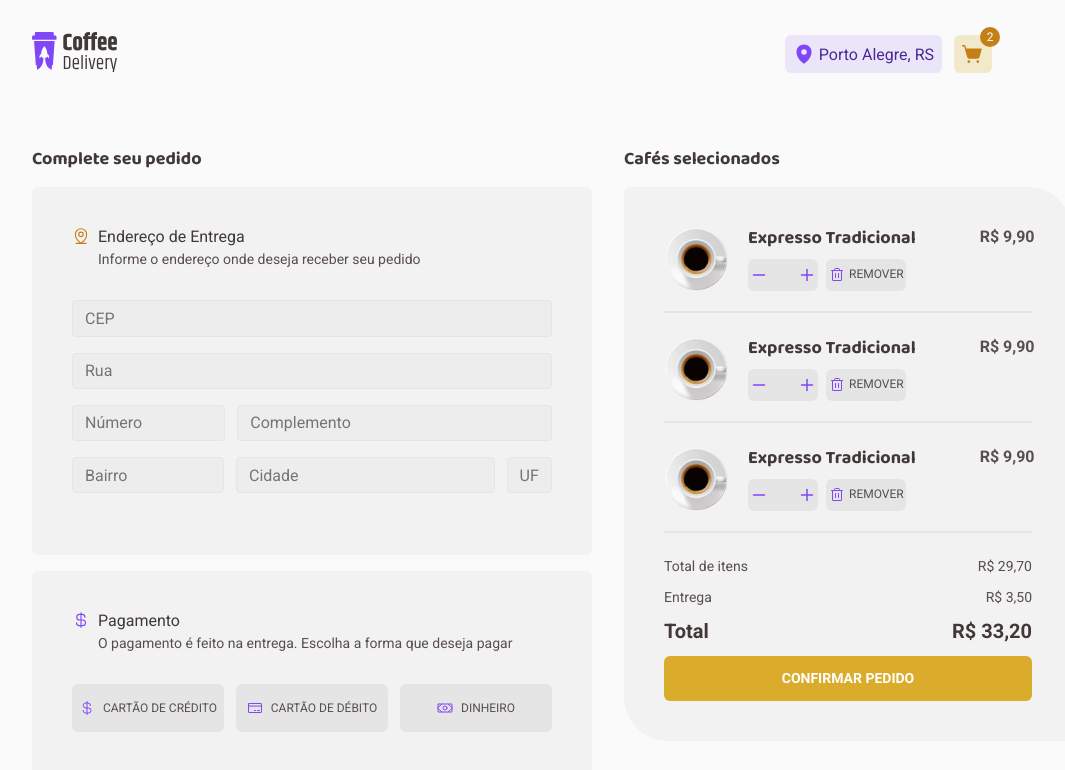
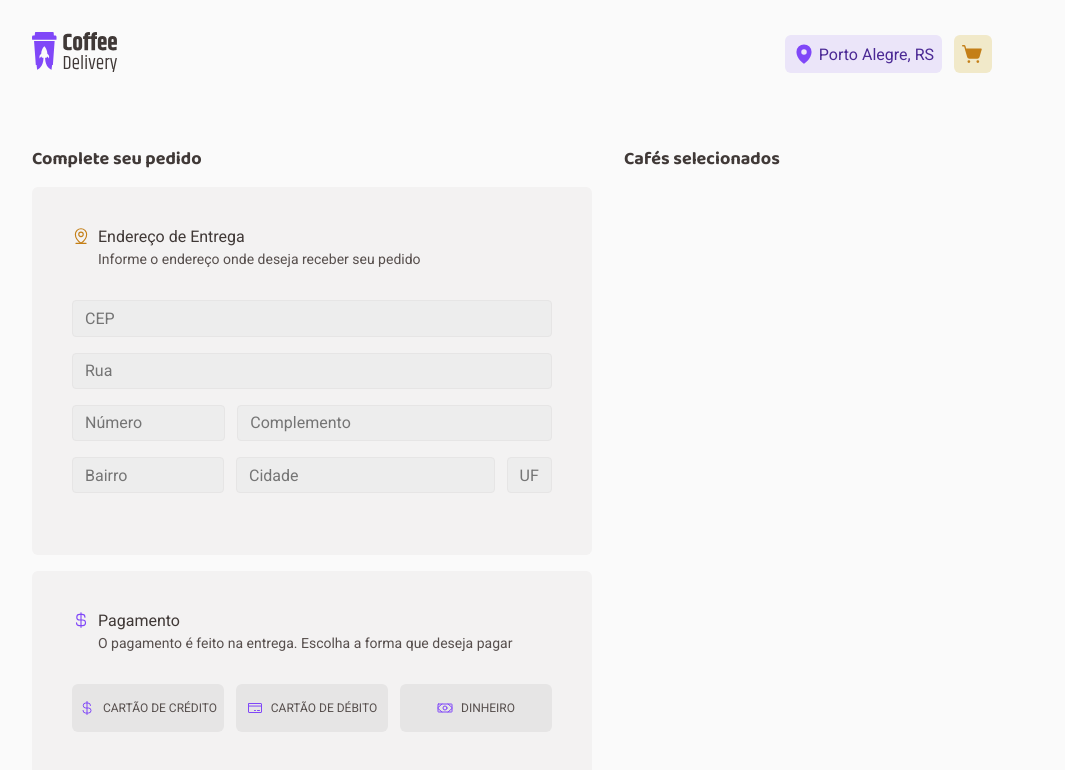
Before and after one commit to maycowjordny/coffee-delivery, a React (Vite) app: page /order in a window 1280 px wide. Shown: the top 770 px of the page, without its empty margins (128-1193 px from the left). Built offline with nearby package versions, Linux system fonts and the light colour scheme.

Commit message:
criando função de somar valores dos cafés e função de atualizar

```diff
--- a/src/Componentes/Card/index.tsx
+++ b/src/Componentes/Card/index.tsx
@@ -2,7 +2,7 @@ import { CardContainer, ButtonsCoffee } from "./styles";
 import { ShoppingCartSimple } from "phosphor-react";
 import { InputNumber } from "../InputNumber";
 import { Tags, TagsCoffeeProps } from "../Tags";
-import { useState, useContext } from "react";
+import { useState, useContext, useEffect } from "react";
 import { OrderContext } from "../../Context";
 
 export interface CardPropsCoffee {
@@ -35,12 +35,10 @@ export function Card(props: { data: CardPropsCoffee }) {
                 if (coffee.id === BuildCoffee.id) {
                     return { ...coffee, quantity: coffee.quantity += BuildCoffee.quantity }
                 }
-
                 return coffee
             })
 
             const coffeExisting = orders.coffees.some(coffee => coffee.id === BuildCoffee.id)
-            console.log(coffeExisting);
 
             if (!coffeExisting) {
                 updateCoffee.push(BuildCoffee)
@@ -65,6 +63,14 @@ export function Card(props: { data: CardPropsCoffee }) {
             setOrders(coffee)
         }
     }
+    useEffect(() => {
+        async function FetchOrder() {
+            const response = JSON.parse(localStorage.getItem("@coffees")!)
+            setOrders(response)
+        }
+        FetchOrder()
+    }, [])
+
     return (
         <CardContainer>
             <img src={props.data.image} alt="Imagem xícara de café" />
--- a/src/Componentes/Header/index.tsx
+++ b/src/Componentes/Header/index.tsx
@@ -2,9 +2,13 @@ import { HeaderContainer } from "./styles";
 import LogoCoffeeDelivery from "../../assets/Logo.svg"
 import { NavLink } from "react-router-dom";
 import { MapPin, ShoppingCartSimple } from "phosphor-react";
+import { useContext } from "react";
+import { OrderContext } from "../../Context";
 export function Header() {
+    const { orders } = useContext(OrderContext)
+    /*  const coffees = orders.coffees.map(c => c.quantity) */
     return (
-        <HeaderContainer>
+        < HeaderContainer >
             <span>
                 <img src={LogoCoffeeDelivery} alt="" />
             </span>
@@ -12,9 +16,13 @@ export function Header() {
                 <button> <MapPin size={22} color="#8047f8" weight="fill" id="svg-map" />Porto Alegre, RS</button>
                 <NavLink to="/order" title="Pedido">
                     <ShoppingCartSimple size={22} color="#c47f17" weight="fill" />
-                    <span>{2}</span>
+                    {
+                        orders ?
+                            <span>1</span>
+                            : null
+                    }
                 </NavLink>
             </nav>
-        </HeaderContainer>
+        </HeaderContainer >
     )
 }
--- a/src/Componentes/InputNumber/index.tsx
+++ b/src/Componentes/InputNumber/index.tsx
@@ -12,7 +12,7 @@ export function InputNumber(props: InputNumberProps) {
 
     const handleCount = (e: React.ChangeEvent<HTMLInputElement>) => {
         const newCount = parseInt(e.target.value)
-        setQuantity(newCount)
+        setQuantity!(newCount)
     }
 
     function handleMinusCount() {
--- a/src/Componentes/OrderDetails/index.tsx
+++ b/src/Componentes/OrderDetails/index.tsx
@@ -1,29 +1,53 @@
 import { CardDetailsContainer } from "./styles"
-import CoffeImg from "../../assets/coffeeImg.svg"
 import { InputNumber } from "../InputNumber";
 import { Button } from "../Button";
 import { Trash } from "phosphor-react";
+import { OrderContext } from "../../Context";
+import { useContext, useState } from "react";
 
-export function OrderDetails() {
+export interface OrderDetailsProps {
+    id: number
+    image: string,
+    title: string,
+    description: string
+    price: number
+    quantity: number
+}
+
+export function OrderDetails(props: { data: OrderDetailsProps }) {
+    const { orders } = useContext(OrderContext)
+    const [newQuantity, setNewQuantity] = useState(props.data.quantity)
+
+    const handleNewQuantity = (newVal: number) => {
+        setNewQuantity(newVal)
+
+        const updateQuantity = { ...props.data, quantity: newVal }
+
+        const newCoffee = orders.coffees.map(coffee => {
+            if (coffee.id == props.data.id) {
+                return updateQuantity
+            }
+            return coffee
+        })
+        localStorage.setItem("@coffees", JSON.stringify({ coffees: newCoffee }));
+    }
     return (
         <CardDetailsContainer>
-            <div className="info-wrapper">
-                <img src={CoffeImg} alt="xícara de café" />
+            <div className="info-wrapper" >
+                <img src={props.data.image} alt="xícara de café" />
                 <div className="info-coffee">
                     <div id="title-price">
-                        <h2>Expresso Tradicional</h2>
-                        <p>R$ 9,90</p>
+                        <h2>{props.data.title}</h2>
+                        <span>R$ {(props.data.quantity * props.data.price).toFixed(2)}</span>
                     </div>
                     <div id="buttons">
-                        <InputNumber variant="InputNumberOrder" />
+                        <InputNumber variant="InputNumberOrder" quantity={newQuantity} setQuantity={handleNewQuantity} />
                         <Button variant="ButtonDeletedCoffee" title="Remover" icon={<Trash size={16} color="#8047F8" />}
                         />
                     </div>
                 </div>
             </div>
-            <div>
-                <hr />
-            </div>
+            <hr />
         </CardDetailsContainer>
     )
 }
--- a/src/Componentes/OrderDetails/styles.ts
+++ b/src/Componentes/OrderDetails/styles.ts
@@ -1,15 +1,16 @@
 import { styled } from "styled-components";
 
 export const CardDetailsContainer = styled.div`
-width: 23rem;
-background-color: transparent;
 display: flex;
 flex-direction: column;
+align-items: center;
+padding: 0.5rem;
 gap: 1.25rem;
-margin-bottom: 1.5rem;
 
 .info-wrapper{
+    width: 23rem;
     display: flex;
+    justify-content: start;
     gap: 1.25rem;
 }
 img{
@@ -19,6 +20,7 @@ img{
 }
 
 .info-coffee{
+    width: 100%;
     display: flex;
     flex-direction: column;
     gap: 0.5rem;
@@ -26,17 +28,24 @@ img{
 
 #title-price{
     display: flex;
-    gap: 4rem;
-    white-space: nowrap;
-    text-align: left;
-    p{
+    justify-content: space-between;
+
+    span{
         color: ${props => props.theme.BACKGROUND_BASE_TEXT};
         font-family: 'Roboto';
         font-size: 1rem;
         font-weight: 700;
         line-height: 130%
     }
+
+    h2{
+        font-family: 'Roboto';
+        font-size: 1rem;
+        font-weight: 400;
+        line-height: 130%;
+    }
 }
+
 
 #buttons{
     display: flex;
@@ -49,6 +58,7 @@ img{
 }
 
 hr{
+    width: 23rem;
     border: 1px solid;
     color: ${props => props.theme.BACKGROUND_BASE_BUTTON};
 }
--- a/src/Context/index.tsx
+++ b/src/Context/index.tsx
@@ -10,7 +10,7 @@ interface OrderContextType {
     setOrders: React.Dispatch<React.SetStateAction<OrderProps>>
 }
 
-interface OrderProps {
+export interface OrderProps {
     coffees: CardPropsCoffee[]
     adreess: any
     payment_method: string | null
@@ -29,6 +29,7 @@ export function OrderContextProvider({ children }: OrderContextProps) {
         }
         FetchOrder()
     }, [])
+
     return (
         <OrderContext.Provider value={{
             orders,
--- a/src/pages/Order/index.tsx
+++ b/src/pages/Order/index.tsx
@@ -2,8 +2,18 @@ import { Button } from "../../Componentes/Button";
 import { AddressAndPayment, AdressWrapper, Input, OrderContainer, OrdersDetails, PaymentWrapper } from "./styles";
 import { CreditCard, CurrencyDollar, MapPinLine, Money } from "phosphor-react";
 import { OrderDetails } from "../../Componentes/OrderDetails"
+import { OrderContext } from "../../Context";
+import { useContext } from "react";
 
 export function Order() {
+
+  const { orders } = useContext(OrderContext)
+  const totalOrderAmount = orders ? orders.coffees.reduce((total, coffee) => total + coffee.price * coffee.quantity, 0) : 0
+  const deliveryValue = Math.floor(Math.random() * 10)
+  const totalOrderWithDelivery = (Number(totalOrderAmount) + Number(deliveryValue))
+
+  const validateAdreess = true
+
   return (
     <OrderContainer>
       <AddressAndPayment>
@@ -45,26 +55,39 @@ export function Order() {
       </AddressAndPayment>
       <OrdersDetails>
         <h2>Cafés selecionados</h2>
+        {
+          orders ?
             <div className="order-wrapper">
-          <OrderDetails />
-          <OrderDetails />
-          <OrderDetails />
+              {
+                orders.coffees.map(coffee => (
+                  <OrderDetails
+                    data={coffee}
+                    key={coffee.id}
+                  />
+                ))
+              }
               <div className="payment-details">
                 <div>
                   <p>Total de itens </p>
-              <p>R$ 29,70 </p>
+                  <p>R$ {(totalOrderAmount!).toFixed(2)} </p>
                 </div>
+                {validateAdreess ?
                   <div>
                     <p>Entrega </p>
-              <p>R$ 3,50 </p>
+                    <p>R${(deliveryValue).toFixed(2)}</p>
                   </div>
+                  : null
+                }
                 <div>
                   <strong>Total</strong>
-              <strong>R$ 33,20</strong>
+                  <strong>R${(orders.adreess ? totalOrderWithDelivery : totalOrderAmount).toFixed(2)}</strong>
                 </div>
                 <button id="button-confirm-order">confirmar pedido</button>
               </div>
             </div>
+            :
+            null
+        }
       </OrdersDetails>
     </OrderContainer>
   )
--- a/src/pages/Order/styles.ts
+++ b/src/pages/Order/styles.ts
@@ -130,11 +130,15 @@ export const OrdersDetails = styled.div`
     gap: 1rem;
     height: 23rem;
     border-radius: 0.375rem;
-    max-width: 28rem;
+    width: 28rem;
     .order-wrapper{
         padding: 2.5rem;
         border-radius: 0.375rem 2.75rem;
         background-color:${props => props.theme.BACKGROUND_BASE_CARD};
+}
+
+.payment-details{
+    margin-top: 1.5rem;
 }
 
 .payment-details div{
```
Also changed, not shown: src/main.tsx (+4 -4 lines). Lines whose indentation alone changed are shown as unchanged.
